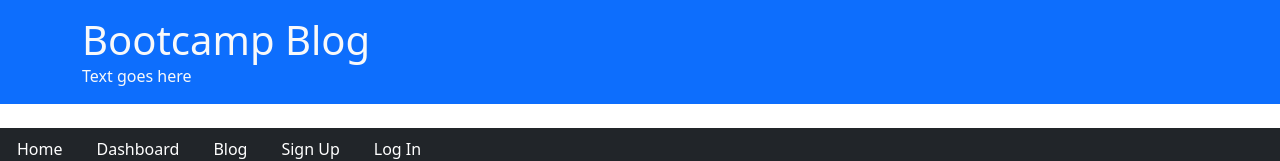
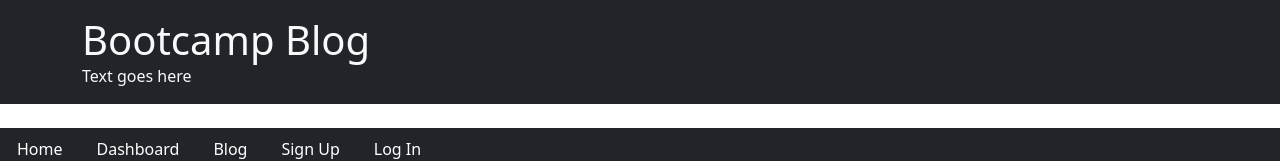
Before and after one commit to Sidiro23/BootcampBlog, a React (Create React App) app in the folder client/: page / in a window 1280 px wide. Shown: the top 161 px of the page. Built offline with nearby package versions, Linux system fonts and the light colour scheme.

Commit message:
added style on header

```diff
--- a/client/src/components/Header/Header.js
+++ b/client/src/components/Header/Header.js
@@ -2,7 +2,7 @@ import React from 'react';
 
 export default function Header() {
   return (
-    <header className="bg-primary text-light mb-4 py-3 flex-row align-center">
+    <header className="bg-primary bg-dark text-light mb-4 py-3 flex-row align-center">
       <div className="container flex-row justify-space-between-lg justify-center align-center">
         <h1 className="m-0">Bootcamp Blog</h1>
         <p className="m-0">Text goes here</p>
```
